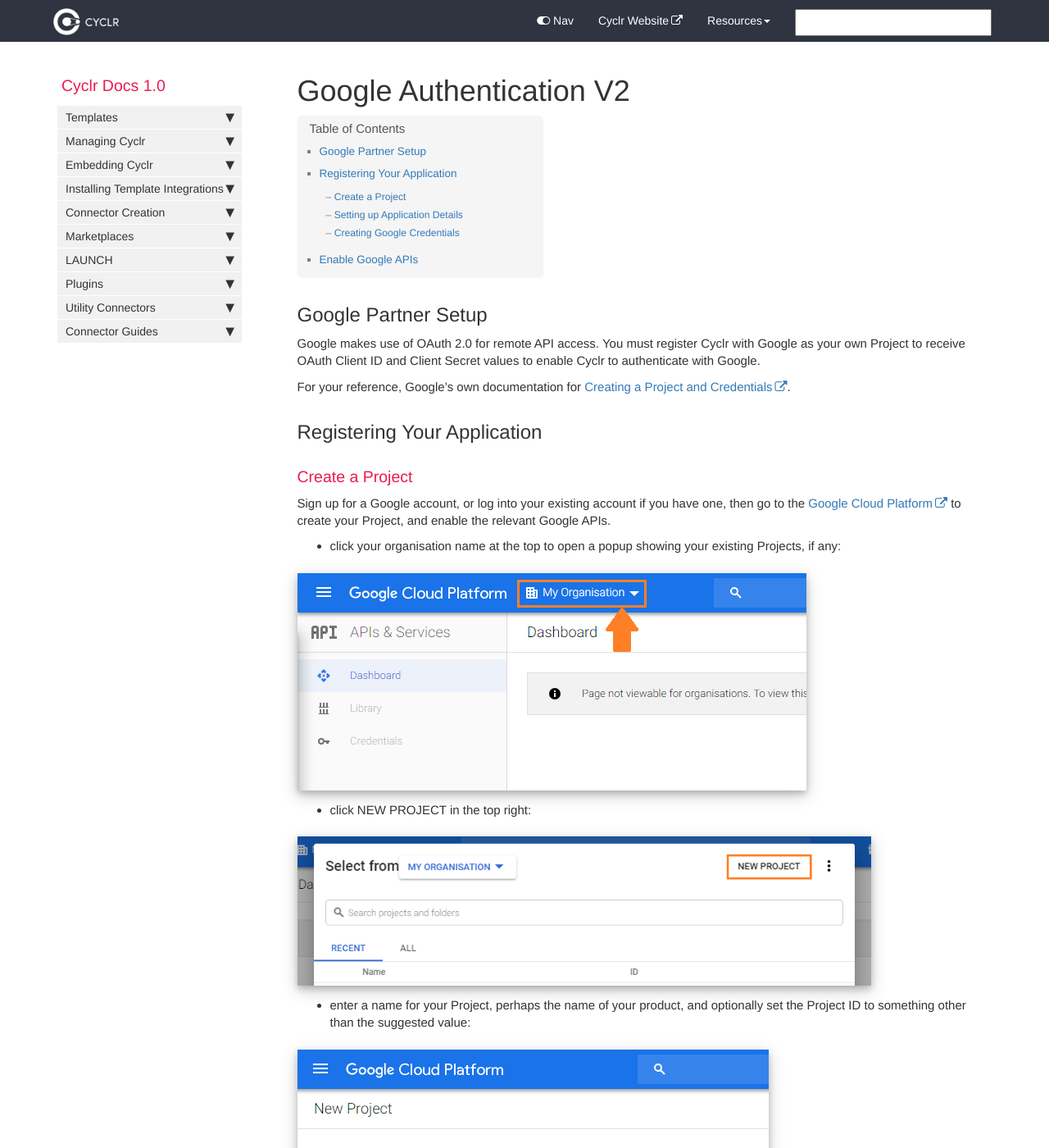
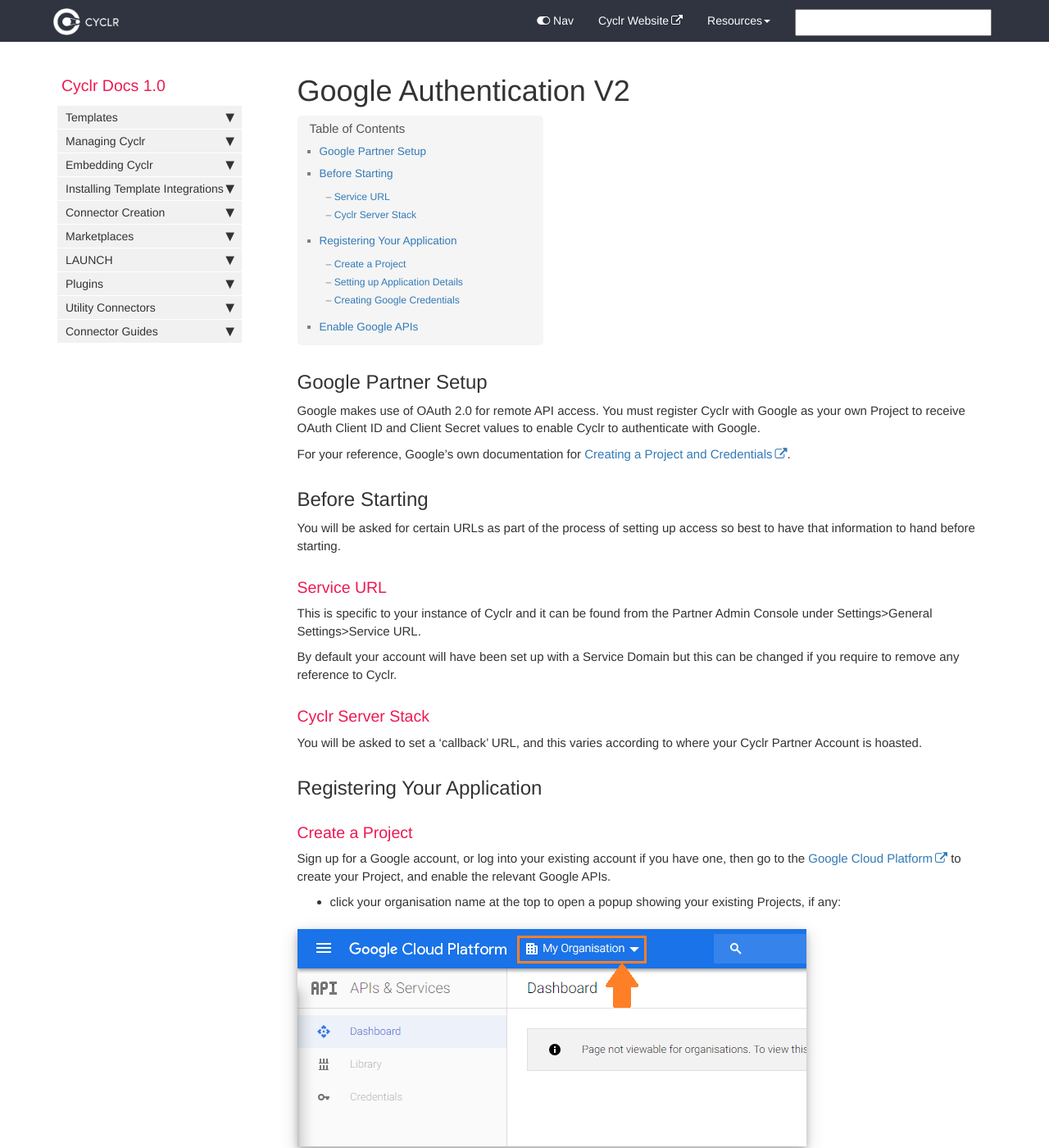
Before and after one commit to sneakysneak/docs, a Jekyll site: the page built from pages/connector-authentication/google-v2.md, in a window 1280 px wide and 1400 px high. Shown: the whole window at 82% size. Built offline with Jekyll 4.4.1, drawn with Linux system fonts in a browser that asks for light colours; nearby versions of some CDN libraries; comment, search, counter and statistics services are not loaded; some of the changed text lies outside the part shown.

Commit message:
Update google-v2.md

```diff
--- a/pages/connector-authentication/google-v2.md
+++ b/pages/connector-authentication/google-v2.md
@@ -11,6 +11,20 @@ tags: [connector]
 Google makes use of OAuth 2.0 for remote API access. You must register Cyclr with Google as your own Project to receive OAuth Client ID and Client Secret values to enable Cyclr to authenticate with Google.
 
 For your reference, Google’s own documentation for [Creating a Project and Credentials](https://https://console.cloud.google.com/).
+
+## Before Starting
+
+You will be asked for certain URLs as part of the process of setting up access so best to have that information to hand before starting.
+
+### Service URL
+
+This is specific to your instance of Cyclr and it can be found from the Partner Admin Console under Settings>General Settings>Service URL.
+
+By default your account will have been set up with a Service Domain but this can be changed if you require to remove any reference to Cyclr.
+
+### Cyclr Server Stack
+
+You will be asked to set a 'callback' URL, and this varies according to where your Cyclr Partner Account is hoasted.
 
 ## Registering Your Application
 
@@ -62,13 +76,12 @@ Step 2 - The Application Type is 'Web application'.
 
 Step 3 - Enter a Name for the OAuth 2.0 client ID that's being created. This name is only used to identify the client in the console and will not be shown to end users.
 
-Step 4 - Under Authorised redirect URIs add the following:
+Step 4 - Under Authorised redirect URIs add the following (these URLs were expalined above under Before Starting.
 
-*	https://my.cyclr.com/connector/callback
-(change .com to .uk if your Cyclr Console is located at the .uk domain)
+*	https://[Your Cyclr Host]/connector/callback
 
-*	https://[Your Cyclr Service Domain e.g. app-h.cyclr.com]/connector/callback
-(your Cyclr Partner Service Domain found in your Cyclr Console under Settings > Integration Settings.)
+*	https://[Your Cyclr Service Domain]/connector/callback
+
 
 Step 5	click the Create button, you'll then be presented with your Google Project's OAuth client ID and client secret which you should record for later use:
 
```
